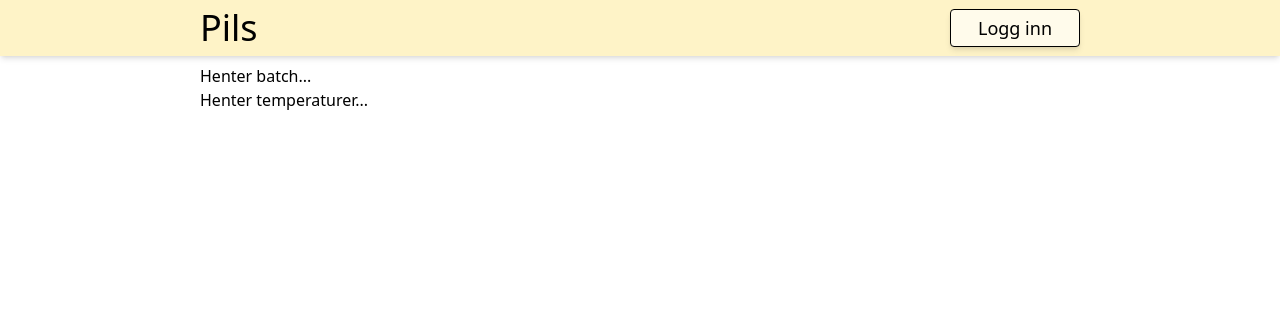
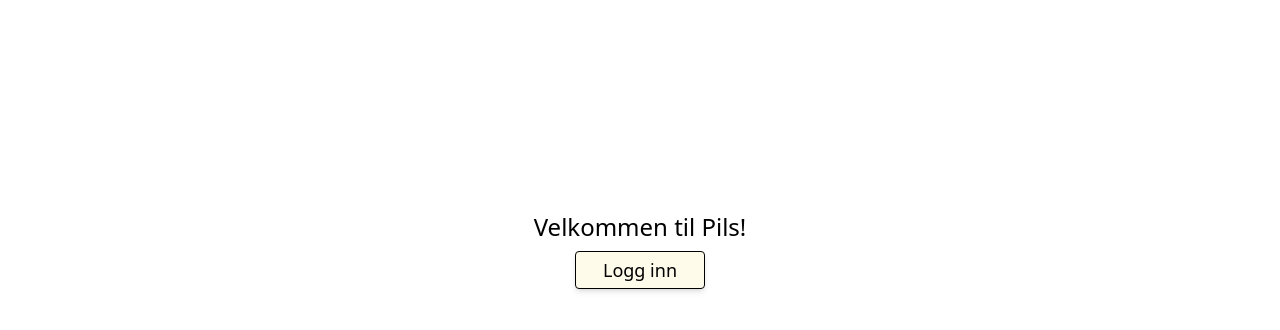
Before and after one commit to lasseklovstad/pils, a React (Vite) app in the folder pils-frontend/: page /#/1 in a window 1280 px wide. Shown: the top 330 px of the page. Built offline with nearby package versions, Linux system fonts and the light colour scheme.

Commit message:
Endre loginflyt

```diff
--- a/pils-frontend/src/App.tsx
+++ b/pils-frontend/src/App.tsx
@@ -4,10 +4,23 @@
 import {Routes, Route} from "react-router-dom";
 import {Batch} from "./components/Batch";
 import {BatchPage} from "./components/BatchPage";
+import {useAuth0} from "@auth0/auth0-react";
+import {Button} from "./components/Button";
+import {Text} from "./components/Text";
 
 const queryClient = new QueryClient()
 
 function App() {
+    const {isAuthenticated, loginWithRedirect} = useAuth0()
+
+    if(!isAuthenticated){
+        return <div className="flex items-center justify-center h-[500px]">
+            <div className="flex justify-center items-center flex-col p-2 h-[200px]">
+                <Text variant="h2" as="h1" className="mb-2">Velkommen til Pils!</Text>
+                <Button onClick={() => loginWithRedirect()}>Logg inn</Button>
+            </div>
+        </div>
+    }
 
     return (
         <div>
--- a/pils-frontend/src/api/batch.api.tsx
+++ b/pils-frontend/src/api/batch.api.tsx
@@ -38,50 +38,50 @@
 }
 
 export const useGetBatches = () => {
-    const {getAccessTokenSilently, isAuthenticated} = useAuth0();
+    const {getAccessTokenSilently} = useAuth0();
 
     const startFetch = async () => {
         const token = await getAccessTokenSilently();
         return fetch(`/api/batch`, {headers: {"Authorization": `Bearer ${token}`}}).then(r => r.json())
     }
-    return useQuery<IBatch[]>(["batches", isAuthenticated], startFetch)
+    return useQuery<IBatch[]>(["batches"], startFetch)
 }
 
 export const useGetBatch = (batchId: string) => {
-    const {getAccessTokenSilently, isAuthenticated} = useAuth0();
+    const {getAccessTokenSilently} = useAuth0();
 
     const startFetch = async () => {
         const token = await getAccessTokenSilently();
         return fetch(`/api/batch/${batchId}`, {headers: {"Authorization": `Bearer ${token}`}}).then(r => r.json())
     }
 
-    return useQuery<IBatchDetailed>(["batch", batchId, isAuthenticated], startFetch, {refetchInterval: 10000})
+    return useQuery<IBatchDetailed>(["batch", batchId], startFetch, {refetchInterval: 10000})
 }
 
 export const useGetControllers = () => {
-    const {getAccessTokenSilently, isAuthenticated} = useAuth0();
+    const {getAccessTokenSilently} = useAuth0();
 
     const startFetch = async () => {
         const token = await getAccessTokenSilently();
         return fetch(`/api/batch/controller`, {headers: {"Authorization": `Bearer ${token}`}}).then(r => r.json())
     }
 
-    return useQuery<IMicroController[]>(["controller", isAuthenticated], startFetch)
+    return useQuery<IMicroController[]>(["controller"], startFetch)
 }
 
 export const useGetBatchTemperatures = (batchId: string) => {
-    const {getAccessTokenSilently, isAuthenticated} = useAuth0();
+    const {getAccessTokenSilently} = useAuth0();
 
     const startFetch = async () => {
         const token = await getAccessTokenSilently();
         return fetch(`/api/batch/${batchId}/temperature`, {headers: {"Authorization": `Bearer ${token}`}}).then(r => r.json())
     }
 
-    return useQuery<ITemperature[]>(["batch-temperature", batchId, isAuthenticated], startFetch, {refetchInterval: 10000})
+    return useQuery<ITemperature[]>(["batch-temperature", batchId], startFetch, {refetchInterval: 10000})
 }
 
 export const usePostBatchNotActive = (batchId: string) => {
-    const {getAccessTokenSilently, isAuthenticated} = useAuth0();
+    const {getAccessTokenSilently} = useAuth0();
 
     const startFetch = async () => {
         const token = await getAccessTokenSilently();
@@ -91,15 +91,15 @@
         }).then(r => r.json())
     }
     const queryClient = useQueryClient();
-    return useMutation<IBatchDetailed>(["batch-active", batchId, isAuthenticated], startFetch, {
+    return useMutation<IBatchDetailed>(["batch-active", batchId], startFetch, {
         onSuccess: (data) => {
-            queryClient.setQueriesData(["batch", batchId, isAuthenticated], () => data)
+            queryClient.setQueriesData(["batch", batchId], () => data)
         }
     })
 }
 
 export const usePutBatch = (batchId: string) => {
-    const {getAccessTokenSilently, isAuthenticated} = useAuth0();
+    const {getAccessTokenSilently} = useAuth0();
 
     const startFetch = async (body: IBatchUpdate) => {
         const token = await getAccessTokenSilently();
@@ -110,15 +110,15 @@
         }).then(r => r.json())
     }
     const queryClient = useQueryClient();
-    return useMutation<IBatchDetailed, unknown, IBatchUpdate>(["batch-update", batchId, isAuthenticated], startFetch, {
+    return useMutation<IBatchDetailed, unknown, IBatchUpdate>(["batch-update", batchId], startFetch, {
         onSuccess: (data) => {
-            queryClient.setQueriesData(["batch", batchId, isAuthenticated], () => data)
+            queryClient.setQueriesData(["batch", batchId], () => data)
         }
     })
 }
 
 export const usePostBatch = () => {
-    const {getAccessTokenSilently, isAuthenticated} = useAuth0();
+    const {getAccessTokenSilently} = useAuth0();
 
     const startFetch = async () => {
         const token = await getAccessTokenSilently();
@@ -127,7 +127,7 @@
             headers: {"Authorization": `Bearer ${token}`, "Content-type": "application/json"}
         }).then(r => r.json())
     }
-    return useMutation<IBatchDetailed>(["batch-create", isAuthenticated], startFetch)
+    return useMutation<IBatchDetailed>(["batch-create"], startFetch)
 }
 
 export const useDeleteBatch = (batchId: string) => {
@@ -144,11 +144,11 @@
 }
 
 export const useGetDatabaseSize = () => {
-    const {getAccessTokenSilently, isAuthenticated} = useAuth0();
+    const {getAccessTokenSilently} = useAuth0();
 
     const startFetch = async () => {
         const token = await getAccessTokenSilently();
         return fetch(`/api/batch/databasesize`, {headers: {"Authorization": `Bearer ${token}`}}).then(r => r.json())
     }
-    return useQuery<string>(["databasesize", isAuthenticated], startFetch)
+    return useQuery<string>(["databasesize"], startFetch)
 }
--- a/pils-frontend/src/components/Batch.tsx
+++ b/pils-frontend/src/components/Batch.tsx
@@ -22,7 +22,7 @@
 export const Batch = ({batch}: BatchProps) => {
     const navigate = useNavigate()
     const {mutate} = usePostBatchNotActive(batch.id)
-    const {mutate: mutateBatch} = usePutBatch(batch.id)
+    const {mutate: mutateBatch, isLoading: isLoadingBatch} = usePutBatch(batch.id)
     const {mutate: deleteBatch} = useDeleteBatch(batch.id)
     const [batchName, setBatchName] = useState(batch.name)
     const controller = useGetControllers()
@@ -42,7 +42,7 @@
 
     return <>
         <div className="flex items-start justify-between flex-wrap">
-            <form onSubmit={handleSubmit}>
+            <form onSubmit={handleSubmit} className=" mb-2">
                 <Input label="Navn" placeholder="Hva skal pilsen din hete?" value={batchName} onChange={setBatchName}/>
                 <Input type="number" label="Temperatur °C" placeholder="Hva skal pilsen din hete?" value={temp}
                        onChange={setTemp}/>
@@ -52,7 +52,7 @@
                 <Select label={"Velg batchtype"}
                         options={[{value: "WARM", label: "Varm"}, {value: "COLD", label: "Kald"}]}
                         value={selectedType} onChange={setSelectedType} emptyOption={false}/>
-                <Button type="submit">Lagre</Button>
+                <Button type="submit" loading={isLoadingBatch}>Lagre</Button>
             </form>
             <div>
                 <Text variant="h2" as={"h2"} className="font-medium mb-1">Detaljer</Text>
--- a/pils-frontend/src/components/BatchList.tsx
+++ b/pils-frontend/src/components/BatchList.tsx
@@ -2,6 +2,7 @@
 import {Link, useNavigate} from "react-router-dom";
 import {DatabaseSize} from "./DatabaseSize";
 import {Button} from "./Button";
+import {Spinner} from "./Spinner";
 
 export const BatchList = () => {
     const {isLoading, isError, isSuccess, data} = useGetBatches()
@@ -9,7 +10,7 @@
     const navigate = useNavigate()
 
     if (isLoading) {
-        return <div>Loading...</div>
+        return <Spinner />
     }
 
     if (isError || !isSuccess) {
--- a/pils-frontend/src/components/BatchPage.tsx
+++ b/pils-frontend/src/components/BatchPage.tsx
@@ -3,6 +3,7 @@
 import {Batch} from "./Batch";
 import {BatchTemperatureChart} from "./BatchTemperatureChart";
 import {Text} from "./Text";
+import {Spinner} from "./Spinner";
 
 export const BatchPage = () => {
     const {batchId} = useParams()
@@ -12,7 +13,7 @@
     const renderBatch = ()=>{
         const {isLoading, isError, isSuccess, data} = getBatch
         if (isLoading) {
-            return <Text>Henter batch...</Text>
+            return <Spinner text="Henter batch..." />
         }
 
         if (isError || !isSuccess) {
@@ -24,15 +25,11 @@
     const renderBatchTemperature = ()=>{
         const {isLoading, isError, isSuccess, data} = getBatchTemperatures
         if (isLoading) {
-            return <Text>Henter temperaturer...</Text>
+            return <Spinner text="Henter temperaturer.." />
         }
 
         if (isError || !isSuccess) {
             return <Text>Noe gikk galt ved henting av temperaturer</Text>
-        }
-
-        if(data.length === 0){
-            <Text>Ingen målinger enda!</Text>
         }
 
         return <BatchTemperatureChart temperatures={data}/>
--- a/pils-frontend/src/components/BatchTemperatureChart.tsx
+++ b/pils-frontend/src/components/BatchTemperatureChart.tsx
@@ -1,5 +1,6 @@
 import {ITemperature} from "../api/batch.api";
 import {CartesianGrid, Line, LineChart, ResponsiveContainer, Tooltip, XAxis, YAxis} from "recharts";
+import {Text} from "./Text";
 
 type BatchTemperatureChartProps = {
     temperatures: ITemperature[]
@@ -13,6 +14,11 @@
     })).filter(dataPoint => dataPoint.temp > -50 && dataPoint.temp < 80).sort(function(a, b) {
         return a.dateValue - b.dateValue;
     })
+
+    if(data.length ===0){
+        return <Text>Ingen målinger enda!</Text>
+    }
+
     return <div className="md:h-[600px] h-[400px] p-2">
         <ResponsiveContainer>
             <LineChart
--- a/pils-frontend/src/components/Button.tsx
+++ b/pils-frontend/src/components/Button.tsx
@@ -1,17 +1,20 @@
 import {Text} from "./Text";
+import {Spinner} from "./Spinner";
 
 type ButtonProps = {
     onClick?: () => void
     type?: "submit" | "button"
     children: string
     className?: string
+    loading?: boolean
 };
-export const Button = ({onClick, children, className, type= "button"}: ButtonProps) => {
+export const Button = ({onClick, children, className, type= "button", loading = false}: ButtonProps) => {
     return <button onClick={onClick}
+                   disabled={loading}
                    type={type}
-                   className={`border border-black rounded p-1 px-2 w-[130px] shadow-md bg-amber-50 hover:shadow-lg hover:bg-amber-100 focus:ring-4 focus:outline-none focus:ring-blue-200 ${className}`}>
-        <Text variant="h4" className="font-medium">
+                   className={`flex justify-center border border-black rounded p-1 px-2 w-[130px] shadow-md bg-amber-50 hover:shadow-lg hover:bg-amber-100 focus:ring-4 focus:outline-none focus:ring-blue-200 ${className}`}>
+        {loading ? <Spinner /> : <Text variant="h4" className="font-medium">
             {children}
-        </Text>
+        </Text>}
     </button>;
 };
--- a/pils-frontend/src/components/DatabaseSize.tsx
+++ b/pils-frontend/src/components/DatabaseSize.tsx
@@ -1,4 +1,5 @@
 import {useGetBatches, useGetDatabaseSize} from "../api/batch.api";
+import {Spinner} from "./Spinner";
 
 type DatabaseSizeProps = {}
 
@@ -6,7 +7,7 @@
     const {isLoading, isError, isSuccess, data} = useGetDatabaseSize()
 
     if (isLoading) {
-        return <div>Loading...</div>
+        return <Spinner />
     }
 
     if (isError || !isSuccess) {
--- /dev/null
+++ b/pils-frontend/src/components/Spinner.tsx
@@ -0,0 +1,21 @@
+import {Text} from "./Text";
+
+type SpinnerProps = {
+    text?:string
+}
+
+export const Spinner = ({text}: SpinnerProps) => {
+    return <div role="status" className="flex items-center">
+        <svg aria-hidden="true" className="mr-2 w-6 h-6 text-gray-200 animate-spin dark:text-gray-600 fill-blue-600"
+             viewBox="0 0 100 101" fill="none" xmlns="http://www.w3.org/2000/svg">
+            <path
+                d="M100 50.5908C100 78.2051 77.6142 100.591 50 100.591C22.3858 100.591 0 78.2051 0 50.5908C0 22.9766 22.3858 0.59082 50 0.59082C77.6142 0.59082 100 22.9766 100 50.5908ZM9.08144 50.5908C9.08144 73.1895 27.4013 91.5094 50 91.5094C72.5987 91.5094 90.9186 73.1895 90.9186 50.5908C90.9186 27.9921 72.5987 9.67226 50 9.67226C27.4013 9.67226 9.08144 27.9921 9.08144 50.5908Z"
+                fill="currentColor"/>
+            <path
+                d="M93.9676 39.0409C96.393 38.4038 97.8624 35.9116 97.0079 33.5539C95.2932 28.8227 92.871 24.3692 89.8167 20.348C85.8452 15.1192 80.8826 10.7238 75.2124 7.41289C69.5422 4.10194 63.2754 1.94025 56.7698 1.05124C51.7666 0.367541 46.6976 0.446843 41.7345 1.27873C39.2613 1.69328 37.813 4.19778 38.4501 6.62326C39.0873 9.04874 41.5694 10.4717 44.0505 10.1071C47.8511 9.54855 51.7191 9.52689 55.5402 10.0491C60.8642 10.7766 65.9928 12.5457 70.6331 15.2552C75.2735 17.9648 79.3347 21.5619 82.5849 25.841C84.9175 28.9121 86.7997 32.2913 88.1811 35.8758C89.083 38.2158 91.5421 39.6781 93.9676 39.0409Z"
+                fill="currentFill"/>
+        </svg>
+        <span className="sr-only">Loading...</span>
+        {text && <Text>{text}</Text>}
+    </div>;
+};
```
